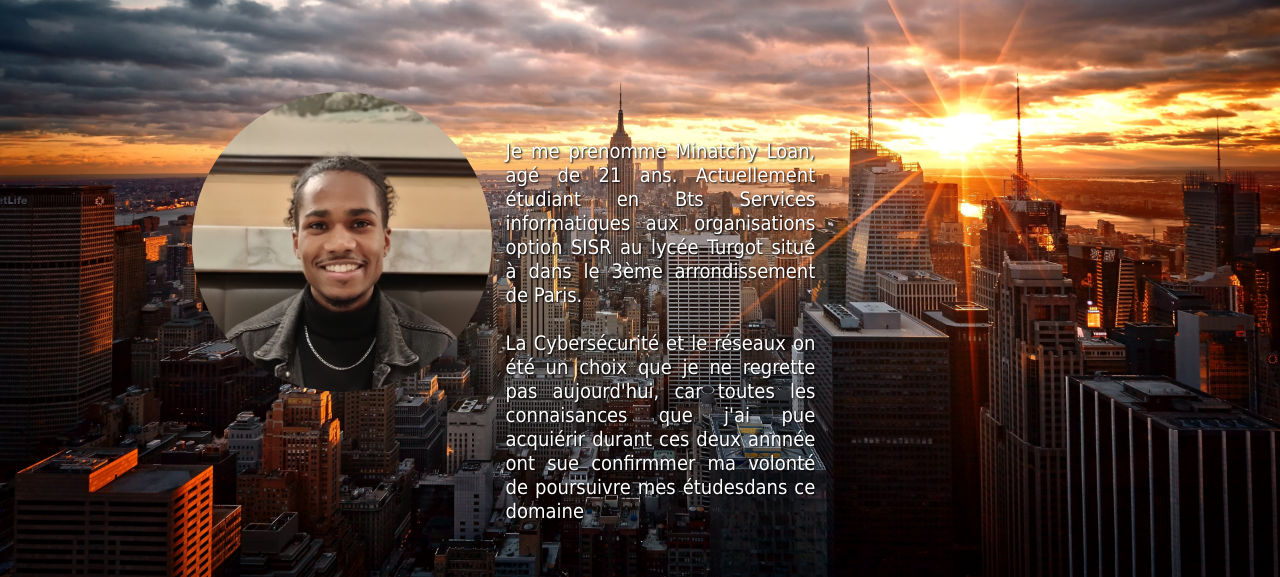
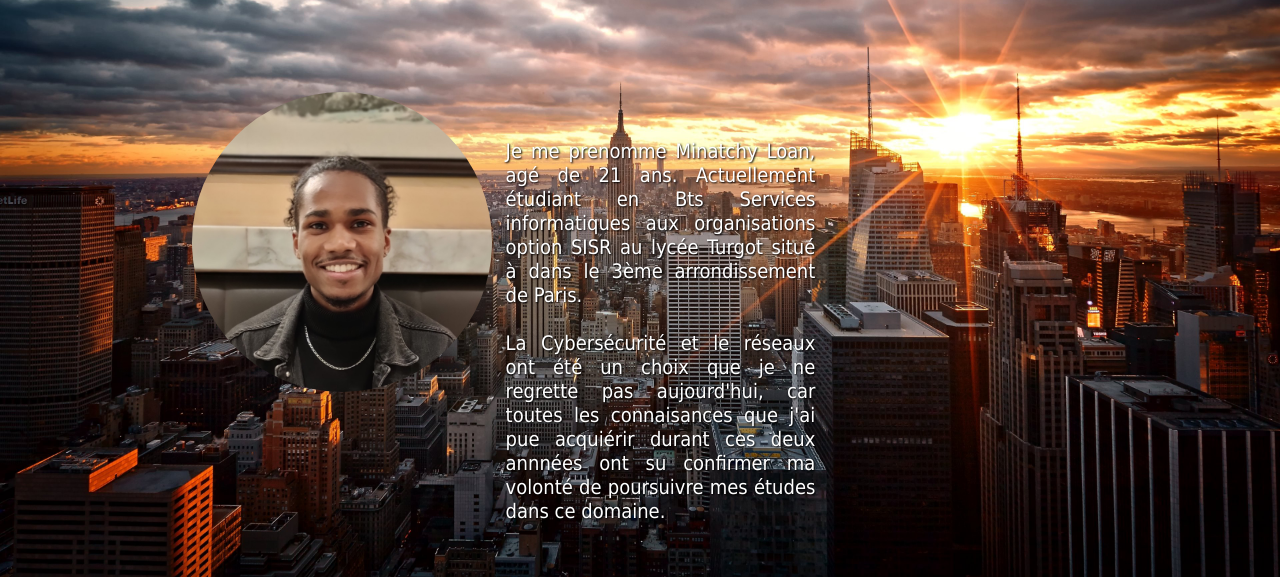
Before and after one commit to loanminatchy/E4, a plain HTML site: page index.html in a window 1280 px wide. Shown: the part 1020-1597 px from the top of the page. Drawn offline with Linux system fonts and the light colour scheme; grey boxes are pictures that could not be loaded.

Commit message:
Update index.html

```diff
--- a/index.html
+++ b/index.html
@@ -74,7 +74,7 @@
 								<td class="colone2Tableau2">
 									<div class='enteteMaBio'>
 										<p>Je me prenomme Minatchy Loan, agé de 21 ans. Actuellement étudiant en Bts Services informatiques aux organisations option SISR au lycée Turgot situé à dans le 3ème arrondissement de Paris.<br><br>
-											La Cybersécurité et le réseaux on été un choix que je ne regrette pas aujourd'hui, car toutes les connaisances que j'ai pue acquiérir durant ces deux annnée ont sue confirmmer ma volonté de poursuivre mes étudesdans ce domaine
+											La Cybersécurité et le réseaux ont été un choix que je ne regrette pas aujourd'hui, car toutes les connaisances que j'ai pue acquiérir durant ces deux annnées ont su confirmer ma volonté de poursuivre mes études dans ce domaine.
 									</div>
 								</td>
 							</table>
```
